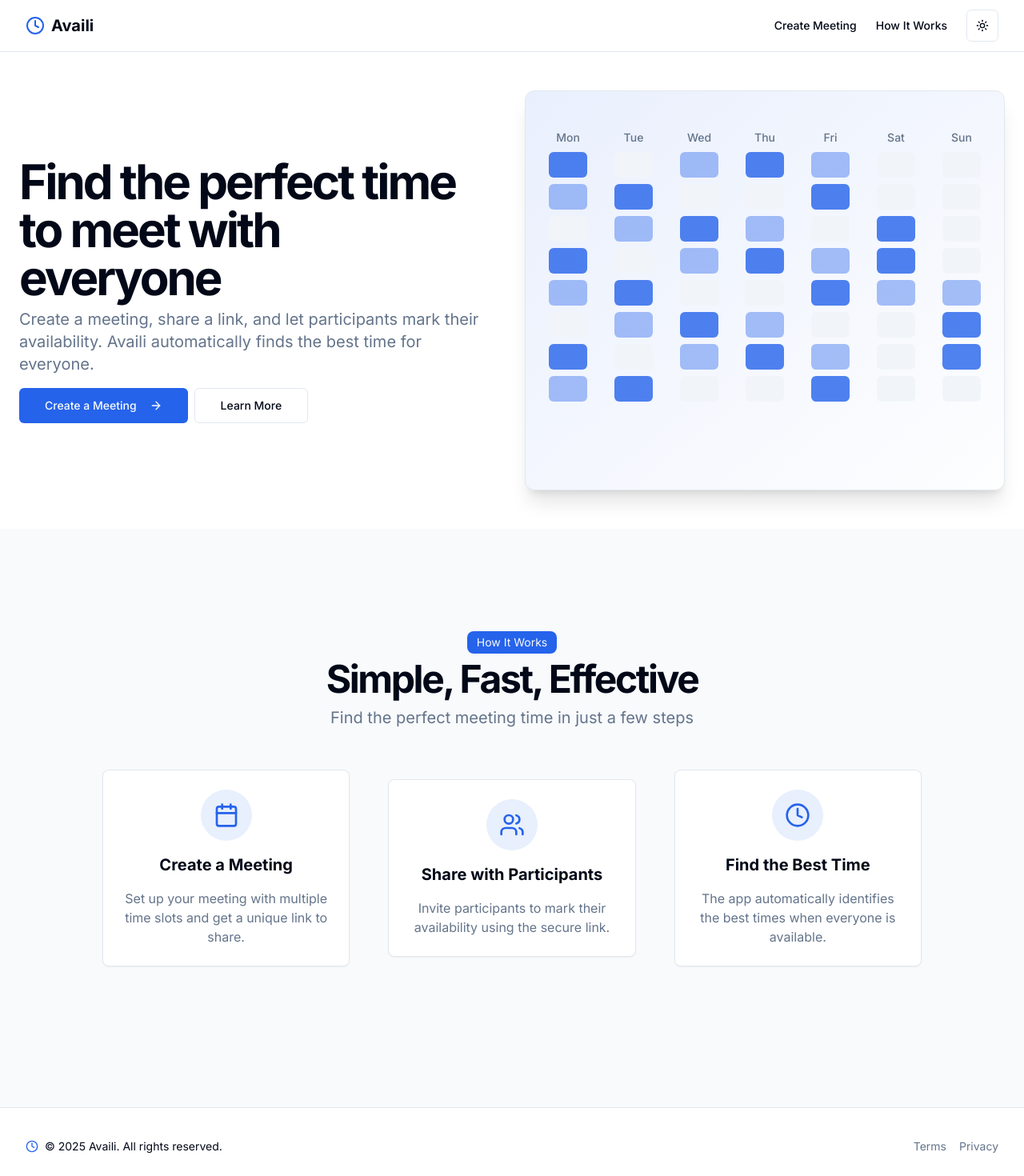
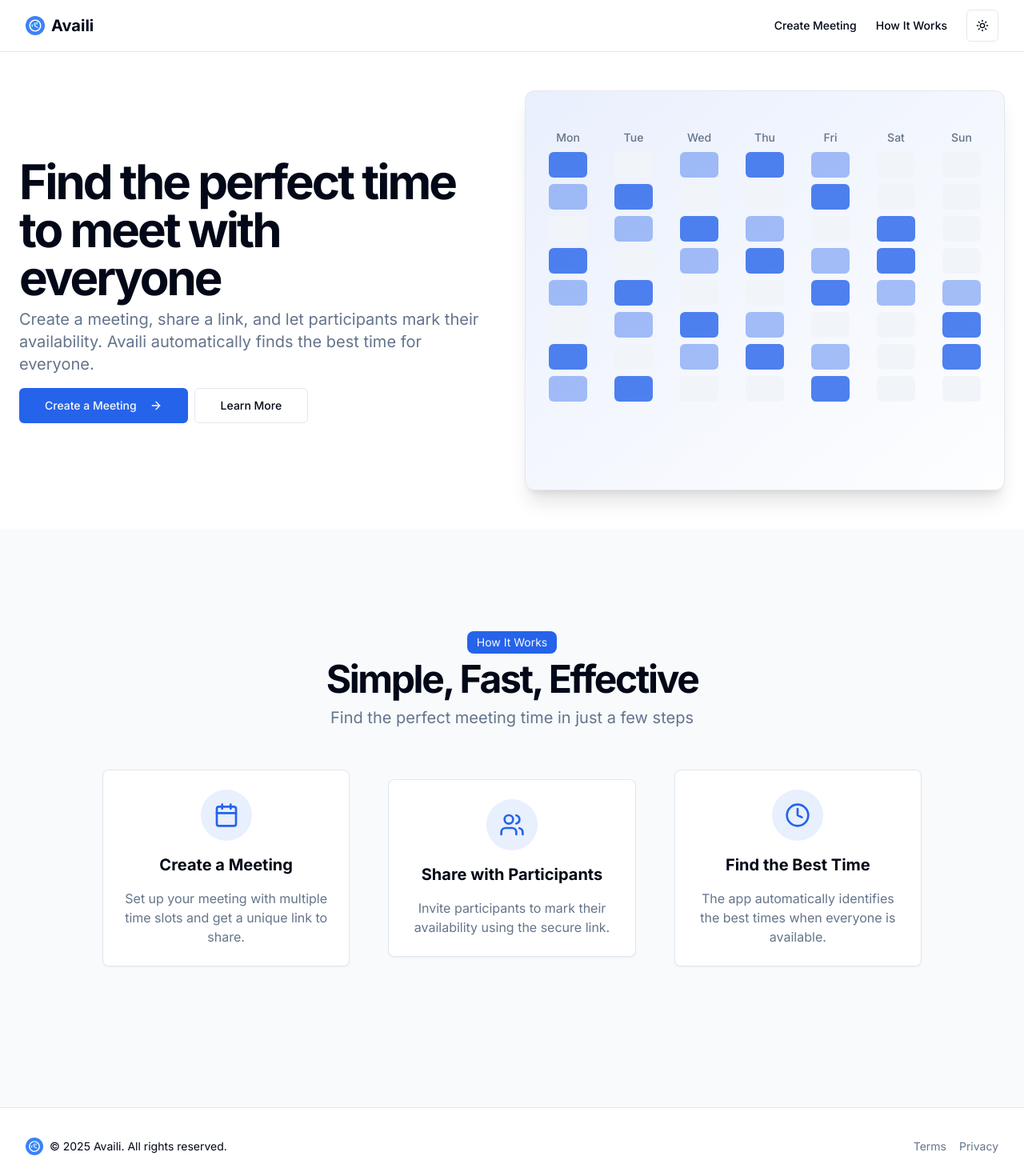
Before and after one commit to PostGuitarist/availi, a Next.js app: page / in a window 1280 px wide. Shown: the top 1470 px of the page at 80% size. Built offline with nearby package versions, Linux system fonts and the light colour scheme.

Commit message:
Replace Clock icon with logo image in header and footer

```diff
--- a/components/layout.tsx
+++ b/components/layout.tsx
@@ -2,6 +2,7 @@ import type React from "react"
 import Link from "next/link"
 import { Clock } from "lucide-react"
 import { ThemeToggle } from "@/components/theme-toggle"
+import Image from "next/image"
 
 interface LayoutProps {
   children: React.ReactNode
@@ -13,7 +14,13 @@ export default function Layout({ children }: LayoutProps) {
       <header className="sticky top-0 z-50 w-full border-b bg-background/95 backdrop-blur supports-[backdrop-filter]:bg-background/60">
         <div className="container flex h-16 items-center">
           <Link href="/" className="flex items-center gap-2 font-bold text-xl">
-            <Clock className="h-6 w-6 text-primary" />
+            <Image
+              src="/favicon.svg"
+              alt="Logo"
+              width={24}
+              height={24}
+              className="rounded-full sm:block"
+            />
             <span>Availi</span>
           </Link>
           <nav className="ml-auto flex gap-4 sm:gap-6 items-center">
@@ -31,7 +38,13 @@ export default function Layout({ children }: LayoutProps) {
       <footer className="border-t py-6 md:py-0">
         <div className="container flex flex-col items-center justify-between gap-4 md:h-24 md:flex-row">
           <div className="flex items-center gap-2 text-sm">
-            <Clock className="h-4 w-4 text-primary" />
+            <Image
+              src="/favicon.svg"
+              alt="Logo"
+              width={22}
+              height={22}
+              className="rounded-full sm:block"
+            />
             <p>© 2025 Availi. All rights reserved.</p>
           </div>
           <div className="flex gap-4">
```
